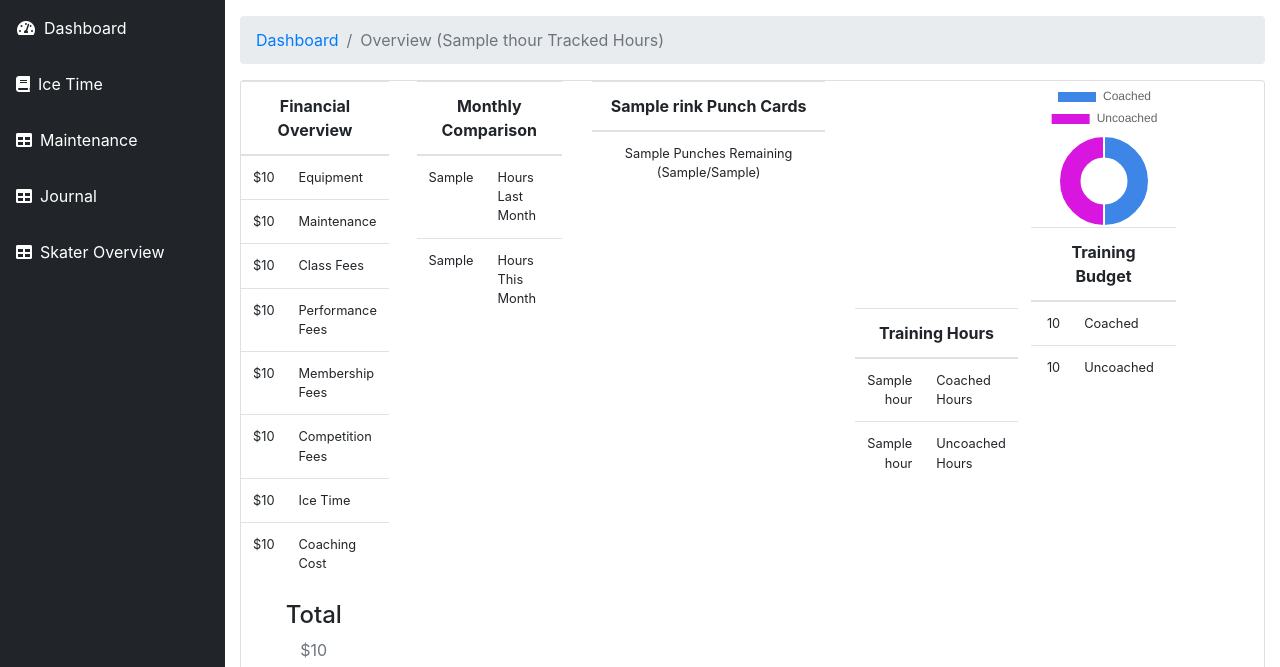
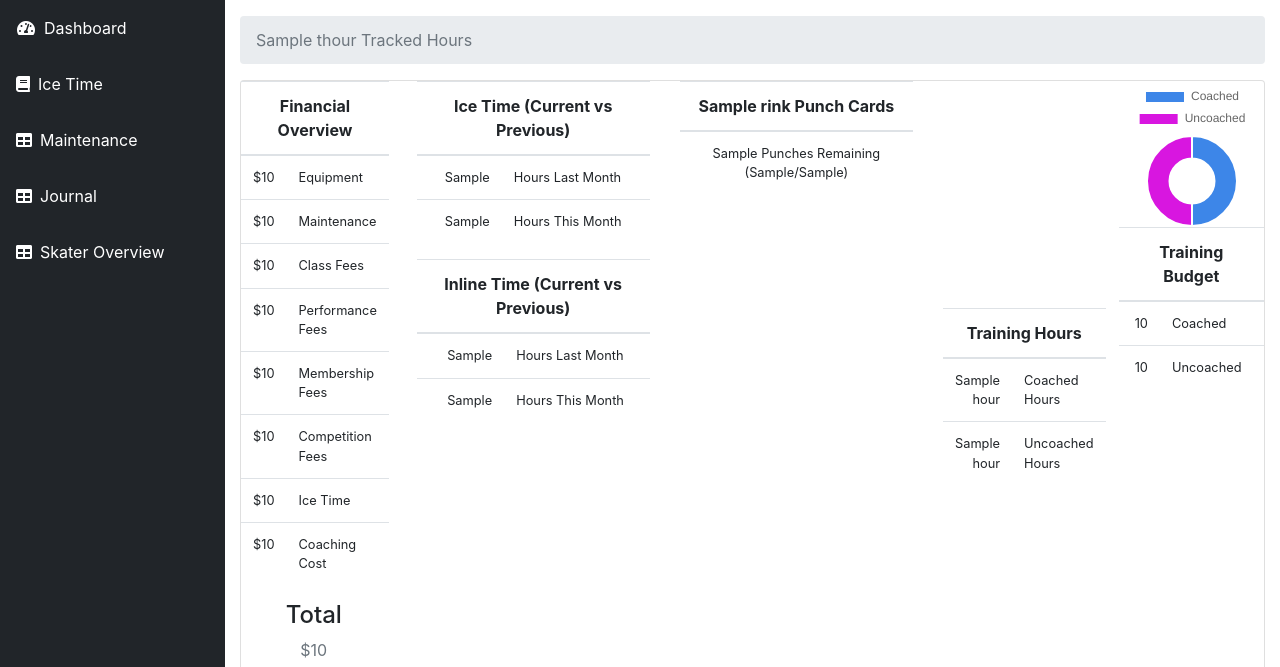
Before and after one commit to kami-nashi/skatetrax, a Flask app: template app/templates/etemp_icetime.html in a window 1280 px wide. Shown: the part 56-723 px from the top of the page. Run offline with Flask 2, Linux system fonts and the light colour scheme; the template is opened without the code that fills it: most values are stand-ins (such as "Sample title", 1, 10 or a date in 2020); data that the repository does not hold is empty; parts of the project's set-up code (start-up, migrations or seed data) failed here and were passed over; some libraries are stand-ins or nearby versions.

Commit message:
splitting ice vs inline logic for month-month, enabling inline monthly

```diff
--- a/app/app.py
+++ b/app/app.py
@@ -53,15 +53,31 @@ def iceTime():
     hLast = float(lm.icetimeLast())
     hCurrent = float(lm.icetimeCurrent())
     hStatus = "normal"
-    if hCurrent >= hLast:
+    if hCurrent > hLast:
         hStatus = "text-success"
     elif hCurrent < hLast:
+        hStatus = "text-danger"
+    elif hCurrent == 0:
         hStatus = "text-danger"
     else:
         hStatus = "normal"
     hResults = [hLast,hCurrent,hStatus]
+
+    inlineLast = float(lm.inlinetimeLast())
+    inlineCurrent = float(lm.inlinetimeCurrent())
+    inlineStatus = "normal"
+    if inlineCurrent > inlineLast:
+        inlineStatus = "text-success"
+    elif inlineCurrent < inlineLast:
+        inlineStatus = "text-danger"
+    elif inlineCurrent == 0:
+        inlineStatus = "text-danger"
+    else:
+        inlineStatus = "normal"
+    inlineResults = [inlineLast,inlineCurrent,inlineStatus]
+
     pData = lm.punchCard()
-    return render_template('etemp_icetime.html', costs=costs, hours=hours, maint=maint, chart_body=sessions, thour=hours[0], hStatus=hResults, modal1=modalSessions, calDate=now, pData=pData)
+    return render_template('etemp_icetime.html', costs=costs, hours=hours, maint=maint, chart_body=sessions, thour=hours[0], hStatus=hResults, inlineStatus=inlineResults, modal1=modalSessions, calDate=now, pData=pData)
 
 @app.route('/api/json/sessionsFull', methods=['GET'])
 def sessionsFull():
--- a/app/lib/logic_main.py
+++ b/app/lib/logic_main.py
@@ -36,9 +36,9 @@ def dbinsert(sql,recordTuple):
    con.close()
    return tables
 
-# Sums hours of current month
+# Sums ice hours of current month
 def icetimeCurrent():
-    sql = 'SELECT ice_time FROM ice_time WHERE MONTH(CURDATE()) = MONTH(date) AND YEAR(CURDATE()) = YEAR(date)'
+    sql = 'SELECT ice_time FROM ice_time WHERE MONTH(CURDATE()) = MONTH(date) AND YEAR(CURDATE()) = YEAR(date) and skate_type != 9 and skate_type != 10'
     results = dbconnect(sql)
     current = int(0)
     for i in results:
@@ -47,9 +47,31 @@ def icetimeCurrent():
     ice_hours = current/60
     return ice_hours
 
-# Sums hours from previous month
+# Sums ice hours from previous month
 def icetimeLast():
-    sql = 'SELECT ice_time FROM ice_time WHERE MONTH(CURDATE()) - 1= MONTH(date) AND YEAR(CURDATE()) = YEAR(date)'
+    sql = 'SELECT ice_time FROM ice_time WHERE MONTH(CURDATE()) - 1= MONTH(date) AND YEAR(CURDATE()) = YEAR(date) and skate_type != 9 and skate_type != 10'
+    results = dbconnect(sql)
+    current = int(0)
+    for i in results:
+        current += i['ice_time']
+    # Math - convert minutes to hours
+    ice_hours = current/60
+    return ice_hours
+
+# Sums inline hours of current month
+def inlinetimeCurrent():
+    sql = 'SELECT ice_time FROM ice_time WHERE MONTH(CURDATE()) = MONTH(date) AND YEAR(CURDATE()) = YEAR(date) and skate_type = 9 or skate_type = 10'
+    results = dbconnect(sql)
+    current = int(0)
+    for i in results:
+        current += i['ice_time']
+    # Math - convert minutes to hours
+    ice_hours = current/60
+    return ice_hours
+
+# Sums inline hours from previous month
+def inlinetimeLast():
+    sql = 'SELECT ice_time FROM ice_time WHERE MONTH(CURDATE()) - 1= MONTH(date) AND YEAR(CURDATE()) = YEAR(date) and skate_type = 9 or skate_type = 10'
     results = dbconnect(sql)
     current = int(0)
     for i in results:
--- a/app/templates/etemp_icetime.html
+++ b/app/templates/etemp_icetime.html
@@ -46,11 +46,11 @@
     <h4>Total</h4>
     <div class="text-muted">${{ costs[8] }}</div>
 </div>
-<div class="col-2">
+<div class="col-3">
     <table class="table table" style="width:auto;" align="center">
         <thead>
         <tr>
-            <th colspan="2" class="text-center"> Monthly Comparison</th>
+            <th colspan="2" class="text-center">Ice Time (Current vs Previous)</th>
         </tr>
         </thead>
         <tbody>
@@ -64,8 +64,25 @@
         </tr>
         </tbody>
     </table>
- </div>
 
+     <table class="table table" style="width:auto;" align="center">
+         <thead>
+         <tr>
+             <th colspan="2" class="text-center">Inline Time (Current vs Previous)</th>
+         </tr>
+         </thead>
+         <tbody>
+         <tr class="small">
+             <td class="text-right">{{ inlineStatus[0] }}</td>
+             <td class="text-left"> Hours Last Month </td>
+         </tr>
+         <tr class="small">
+             <td class="text-right {{ hStatus[2] }}">{{ inlineStatus[1] }}</td>
+             <td class="text-left"> Hours This Month </td>
+         </tr>
+         </tbody>
+     </table>
+  </div>
     <div class="col-3">
     <table class="table table" style="width:auto;" align="center">
 
--- a/app/templates/template.html
+++ b/app/templates/template.html
@@ -127,10 +127,7 @@
 
           <!-- Breadcrumbs-->
           <ol class="breadcrumb">
-            <li class="breadcrumb-item">
-              <a href="#">Dashboard</a>
-            </li>
-            <li class="breadcrumb-item active">Overview ({{ thour }} Tracked Hours)</li>
+            <li class="breadcrumb-item active">{{ thour }} Tracked Hours</li>
           </ol>
           <!-- Area Chart Example-->
           <div class="card mb-3">
```
